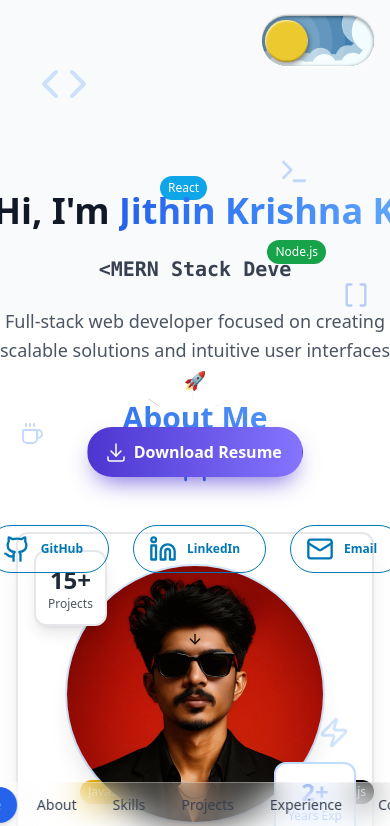
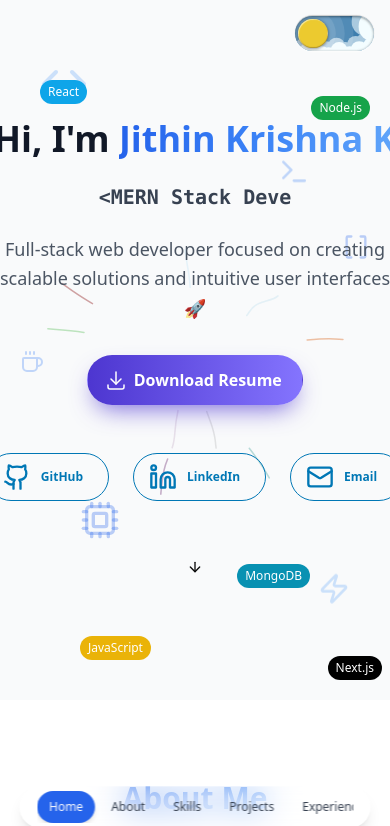
Before and after one commit to jithin-krishna-k/portfolio, a Next.js app: page / in a window 390 px wide. Shown: the top 826 px of the page. Built offline with nearby package versions, Linux system fonts and the light colour scheme.

Commit message:
added isMobile hook and apply to make responsive

```diff
--- a/app/globals.css
+++ b/app/globals.css
@@ -82,3 +82,13 @@
     @apply bg-background text-foreground;
   }
 }
+
+/* Add this to your global CSS file */
+.scrollbar-hide::-webkit-scrollbar {
+  display: none;
+}
+
+.scrollbar-hide {
+  -ms-overflow-style: none;
+  scrollbar-width: none;
+}
--- a/components/Button/ThemeToggle.tsx
+++ b/components/Button/ThemeToggle.tsx
@@ -2,8 +2,10 @@
 import { useEffect, useState } from "react";
 import styled from 'styled-components';
 import { useTheme } from "next-themes"
+import { useMediaQuery } from '@/lib/useMediaQuery';
 
 const ThemeToggle = () => {
+    const isMobile = useMediaQuery("(max-width: 768px)");
     const { setTheme, resolvedTheme } = useTheme();
     const [isDark, setIsDark] = useState(false);
 
@@ -21,7 +23,7 @@
 
 
     return (
-        <StyledWrapper>
+        <StyledWrapper isMobile={isMobile}>
             <label className="theme-switch">
                 <input
                     type="checkbox"
@@ -56,9 +58,9 @@
     );
 }
 
-const StyledWrapper = styled.div`
+const StyledWrapper = styled.div<{ isMobile?: boolean }>`
   .theme-switch {
-    --toggle-size: 20px;
+    --toggle-size:${props => props.isMobile ? '14px' : '20px'};
     /* the size is adjusted using font-size,
        this is not transform scale,
        so you can choose any size */
--- a/components/about.tsx
+++ b/components/about.tsx
@@ -5,8 +5,10 @@
 import { Button } from "@/components/ui/button"
 import { Mail, Download, Code2, Database, User } from "lucide-react"
 import Image from "next/image"
+import { useMediaQuery } from "@/lib/useMediaQuery"
 
 export function About() {
+  const isMobile = useMediaQuery("(max-width: 768px)");
   const scrollToAbout = () => {
     const element = document.querySelector("#contact")
     if (element) {
@@ -64,7 +66,7 @@
 
                   <div className="absolute -top-4 -left-4 bg-white dark:bg-gray-800 border-2 border-gray-200 dark:border-gray-600 rounded-xl p-3 shadow-lg pulse-glow">
                     <div className="text-center">
-                      <div className="text-2xl font-bold text-gray-800 dark:text-gray-200">15+</div>
+                      <div className={`text-2xl font-bold text-gray-800 dark:text-gray-200`}>15+</div>
                       <div className="text-xs text-gray-600 dark:text-gray-400">Projects</div>
                     </div>
                   </div>
@@ -84,7 +86,7 @@
 
                   <div className="grid grid-cols-2 gap-4">
                     <div className="flex items-center space-x-3 p-4 bg-blue-50 dark:bg-blue-900/20 rounded-xl border border-blue-200 dark:border-blue-700 hover:shadow-md transition-all duration-300">
-                      <div className="w-12 h-12 bg-gradient-to-r from-blue-500 to-blue-600 rounded-full flex items-center justify-center">
+                      <div className={`${isMobile ?"w-10 h-10" :"w-12 h-12"} bg-gradient-to-r from-blue-500 to-blue-600 rounded-full flex items-center justify-center`}>
                         <Code2 className="w-6 h-6 text-white" />
                       </div>
                       <div>
@@ -118,9 +120,9 @@
                     <a href="/resume/jithinkrishna.pdf" download>
                       <Button
                         variant="outline"
-                        className="flex-1 border-gray-300 dark:border-gray-600 hover:bg-gray-100 dark:hover:bg-gray-700 transition-all duration-300 bg-transparent"
+                        className="flex-1 w-full border-gray-300 dark:border-gray-600 hover:bg-gray-100 dark:hover:bg-gray-700 transition-all duration-300 bg-transparent"
                       >
-                        <Download className="w-4 h-4 mr-2" />
+                        <Download className={"w-4 h-4 mr-2"} />
                         Download CV
                       </Button>
                     </a>
--- a/components/hero.tsx
+++ b/components/hero.tsx
@@ -7,6 +7,7 @@
 import DownloadButton from "./Button/DownloadButton"
 import SocialButton from "./Button/SocialButton"
 import ThemeToggle from "./Button/ThemeToggle"
+import { useMediaQuery } from "@/lib/useMediaQuery"
 
 
 const socialLinks = [
@@ -16,6 +17,7 @@
 ];
 
 export function Hero() {
+  const isMobile = useMediaQuery("(max-width: 768px)");
   const scrollToAbout = () => {
     const element = document.querySelector("#about")
     if (element) {
@@ -69,7 +71,8 @@
   return (
     <section
       id="home"
-      className="min-h-screen flex items-center justify-center px-4 sm:px-6 lg:px-8 pt-1 relative overflow-hidden "
+      className={`${isMobile ? 'h-[700px]'  : 'min-h-screen'
+        } flex items-center justify-center px-4 sm:px-6 lg:px-8 pt-1 relative overflow-hidden`}
     >
 
       <div className="absolute top-4 right-4 z-20">
@@ -99,16 +102,23 @@
         <div className="absolute bottom-10 left-20 text-xs text-white bg-yellow-500 px-2 py-1 rounded-full float-animation" style={{ animationDelay: "1.8s" }}>
           JavaScript
         </div>
-        <div className="absolute top-60 right-16 text-xs text-white bg-green-600 px-2 py-1 rounded-full float-animation" style={{ animationDelay: "2.2s" }}>
+        <div className={`absolute ${
+    isMobile ? 'top-24 right-5' : 'top-60 right-16'
+  } text-xs text-white bg-green-600 px-2 py-1 rounded-full float-animation`}
+  style={{ animationDelay: "2.2s" }}>
           Node.js
         </div>
         <div className="absolute bottom-28 right-20 text-xs text-white bg-cyan-600 px-2 py-1 rounded-full float-animation" style={{ animationDelay: "2.8s" }}>
           MongoDB
         </div>
-        <div className="absolute top-44 left-40 text-xs text-white bg-sky-500 px-2 py-1 rounded-full float-animation" style={{ animationDelay: "1.6s" }}>
+        <div className={`absolute ${isMobile ? 'top-20 left-10' : 'top-44 left-40'
+          } text-xs text-white bg-sky-500 px-2 py-1 rounded-full float-animation`}
+          style={{ animationDelay: "1.6s" }}>
           React
         </div>
-        <div className="absolute bottom-10 right-4 text-xs text-white bg-black px-2 py-1 rounded-full float-animation" style={{ animationDelay: "3.2s" }}>
+        <div className={`absolute ${isMobile ? 'bottom-5 right-2' : 'bottom-10 right-4'
+          } text-xs text-white bg-black px-2 py-1 rounded-full float-animation`}
+          style={{ animationDelay: "3.2s" }} >
           Next.js
         </div>
 
--- a/components/navigation.tsx
+++ b/components/navigation.tsx
@@ -1,7 +1,6 @@
 "use client"
 
 import { useState, useEffect } from "react"
-
 
 export function Navigation() {
   const [mounted, setMounted] = useState(false)
@@ -56,13 +55,13 @@
     <nav className="fixed bottom-4 left-1/2 transform -translate-x-1/2
       bg-white/20 dark:bg-gray-800/30 backdrop-blur-lg
       border border-white/30 dark:border-gray-700
-    rounded-full shadow-lg z-50 px-4 py-1">
-    <div className="flex items-center space-x-1">
+      rounded-full shadow-lg z-50 px-4 py-1 w-max max-w-[90vw]">
+      <div className="flex items-center overflow-x-auto scrollbar-hide space-x-1 sm:space-x-2 md:space-x-4">
         {navItems.map((item) => (
           <button
             key={item.href}
             onClick={() => scrollToSection(item.href)}
-          className={`px-4 py-2 rounded-full text-sm font-medium transition-all duration-300 ${
+            className={`px-3 sm:px-4 py-2 rounded-full text-xs sm:text-sm font-medium transition-all duration-300 whitespace-nowrap ${
               activeSection === item.href.substring(1)
                 ? "text-white bg-blue-600 dark:bg-blue-500 shadow-md"
                 : "text-gray-700 dark:text-gray-300 hover:text-blue-600 dark:hover:text-blue-400 hover:bg-white/10 dark:hover:bg-gray-700/30"
@@ -74,5 +73,4 @@
       </div>
     </nav>
   )
-
 }
--- a/components/ui/background-lines.tsx
+++ b/components/ui/background-lines.tsx
@@ -17,12 +17,13 @@
   return (
     <div
       className={cn(
-        "h-[20rem] md:h-screen w-full bg-gray-50 dark:bg-gray-950",
+        "min-h-[20rem] md:min-h-screen w-full bg-gray-50 dark:bg-gray-950 relative",
         className
       )}
     >
+      {/* SVG is full size but constrained by parent */}
       <SVG svgOptions={svgOptions} />
-      {children}
+      <div className="relative z-10">{children}</div>
     </div>
   );
 };
@@ -90,6 +91,7 @@
     "#6A286F",
     "#604483",
   ];
+
   return (
     <motion.svg
       viewBox="0 0 1440 900"
@@ -98,13 +100,15 @@
       initial={{ opacity: 0 }}
       animate={{ opacity: 1 }}
       transition={{ duration: 1 }}
-      className="absolute inset-0 w-full h-full"
+      className="absolute inset-0 w-full h-full max-w-none"
+      preserveAspectRatio="xMidYMid slice"
     >
       {paths.map((path, idx) => (
         <motion.path
+          key={`path-first-${idx}`}
           d={path}
           stroke={colors[idx]}
-          strokeWidth="2.3"
+          strokeWidth="2"
           strokeLinecap="round"
           variants={pathVariants}
           initial="initial"
@@ -117,16 +121,15 @@
             delay: Math.floor(Math.random() * 10),
             repeatDelay: Math.floor(Math.random() * 10 + 2),
           }}
-          key={`path-first-${idx}`}
         />
       ))}
-
-      {/* duplicate for more paths */}
+      {/* Duplicate paths for extra layering */}
       {paths.map((path, idx) => (
         <motion.path
+          key={`path-second-${idx}`}
           d={path}
           stroke={colors[idx]}
-          strokeWidth="2.3"
+          strokeWidth="2"
           strokeLinecap="round"
           variants={pathVariants}
           initial="initial"
@@ -139,7 +142,6 @@
             delay: Math.floor(Math.random() * 10),
             repeatDelay: Math.floor(Math.random() * 10 + 2),
           }}
-          key={`path-second-${idx}`}
         />
       ))}
     </motion.svg>
--- /dev/null
+++ b/lib/useMediaQuery.tsx
@@ -0,0 +1,18 @@
+// lib/useMediaQuery.tsx
+import { useEffect, useState } from "react";
+
+export const useMediaQuery = (query: string): boolean => {
+  const [matches, setMatches] = useState(false);
+
+  useEffect(() => {
+    const media = window.matchMedia(query);
+    setMatches(media.matches);
+
+    const listener = () => setMatches(media.matches);
+
+    media.addEventListener("change", listener);
+    return () => media.removeEventListener("change", listener);
+  }, [query]);
+
+  return matches;
+};
```
Lines whose indentation alone changed are shown as unchanged.
